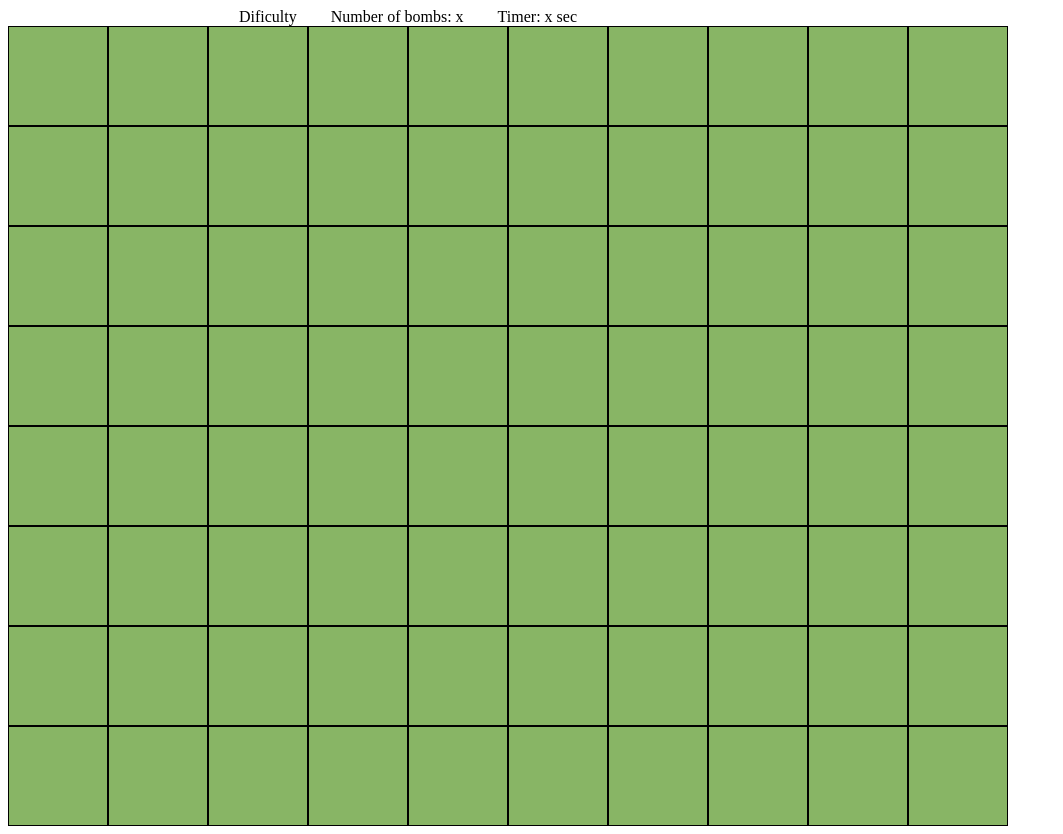
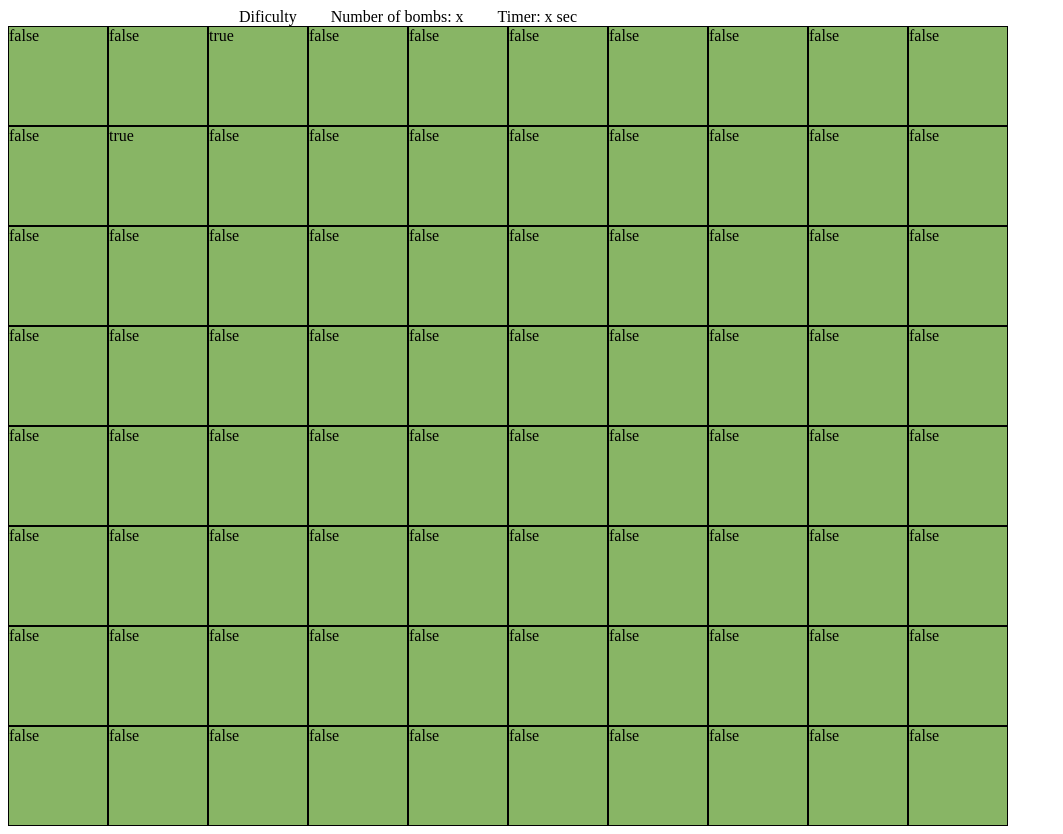
Before and after one commit to Truewarlock/minesweeper, an Angular app in the folder minesweeper/: page / in a window 1280 px wide. Shown: the whole page, without its empty margins (0-1063 px from the left). Built offline with nearby package versions, Linux system fonts and the light colour scheme.

Commit message:
mapping game to array

```diff
--- a/minesweeper/src/app/app.module.ts
+++ b/minesweeper/src/app/app.module.ts
@@ -4,6 +4,7 @@ import { BrowserModule } from '@angular/platform-browser';
 import { AppComponent } from './app.component';
 import { GameBoardComponent } from './components/game-board/game-board.component';
 import { MineFieldComponent } from './components/mine-field/mine-field.component';
+import { BoardStateService } from './services/board-state.service';
 
 @NgModule({
   declarations: [
@@ -14,7 +15,7 @@ import { MineFieldComponent } from './components/mine-field/mine-field.component
   imports: [
     BrowserModule
   ],
-  providers: [],
+  providers: [BoardStateService],
   bootstrap: [AppComponent]
 })
 export class AppModule { }
--- a/minesweeper/src/app/components/game-board/game-board.component.html
+++ b/minesweeper/src/app/components/game-board/game-board.component.html
@@ -10,10 +10,12 @@
             width: 1000px;
             background-color: grey;">
 
-<div *ngFor="let i of height">
+<div *ngFor="let x of height">
 
       <div style="display: flex;">
-        <mine-field *ngFor="let i of lenght"></mine-field>
+        <mine-field *ngFor="let y of lenght"
+                    [x]="x"
+                    [y]="y"></mine-field>
       </div>
 
 </div>
--- a/minesweeper/src/app/components/mine-field/mine-field.component.html
+++ b/minesweeper/src/app/components/mine-field/mine-field.component.html
@@ -3,4 +3,5 @@
                  'empty':false,
                  'bomb': revealState}"
      (click)="revealMine()">
+     {{boardStateService.boardState[this.x-1][this.y-1]}}
 </div>
--- a/minesweeper/src/app/components/mine-field/mine-field.component.ts
+++ b/minesweeper/src/app/components/mine-field/mine-field.component.ts
@@ -1,4 +1,5 @@
-import { Component, OnInit } from '@angular/core';
+import { Component, Input, OnInit } from '@angular/core';
+import { BoardStateService } from 'src/app/services/board-state.service';
 
 @Component({
   selector: 'mine-field',
@@ -7,18 +8,23 @@ import { Component, OnInit } from '@angular/core';
 })
 export class MineFieldComponent implements OnInit {
 
-  constructor() { }
+  @Input() x:number=0;
+  @Input() y:number=0;
+
+  constructor(public boardStateService: BoardStateService) {
+  }
 
   ngOnInit(): void {
+
   }
 
   unrevealed:boolean=true;
-  isBomb:boolean=false;
   revealState:boolean=false;
+  state:string="?"
 
   revealMine(){
     this.unrevealed=false;
-    if(this.isBomb)
+    if(this.boardStateService.boardState[this.x-1][this.y-1])
       this.revealState=true
   }
 
--- /dev/null
+++ b/minesweeper/src/app/services/board-state.service.ts
@@ -0,0 +1,20 @@
+import { Injectable } from '@angular/core';
+
+@Injectable({
+  providedIn: 'root'
+})
+export class BoardStateService {
+
+  constructor() { }
+
+  boardState:any[]=[
+    [false,false,true,false,false,false,false,false,false,false],
+    [false,true,false,false,false,false,false,false,false,false],
+    [false,false,false,false,false,false,false,false,false,false],
+    [false,false,false,false,false,false,false,false,false,false],
+    [false,false,false,false,false,false,false,false,false,false],
+    [false,false,false,false,false,false,false,false,false,false],
+    [false,false,false,false,false,false,false,false,false,false],
+    [false,false,false,false,false,false,false,false,false,false],
+  ]
+}
```
